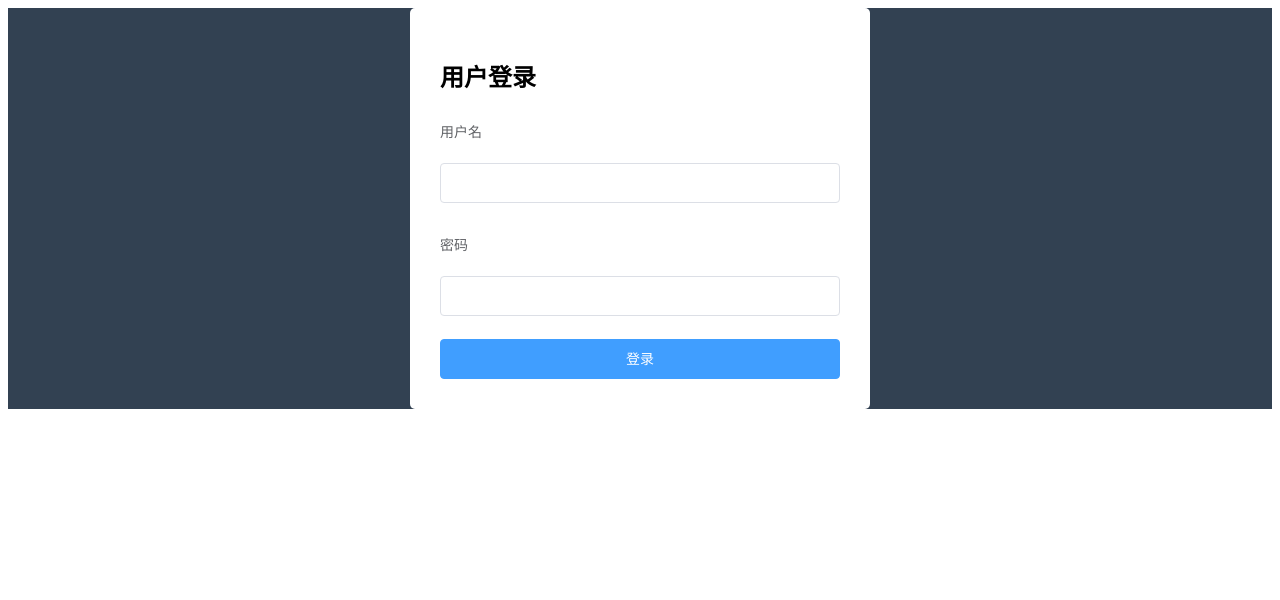
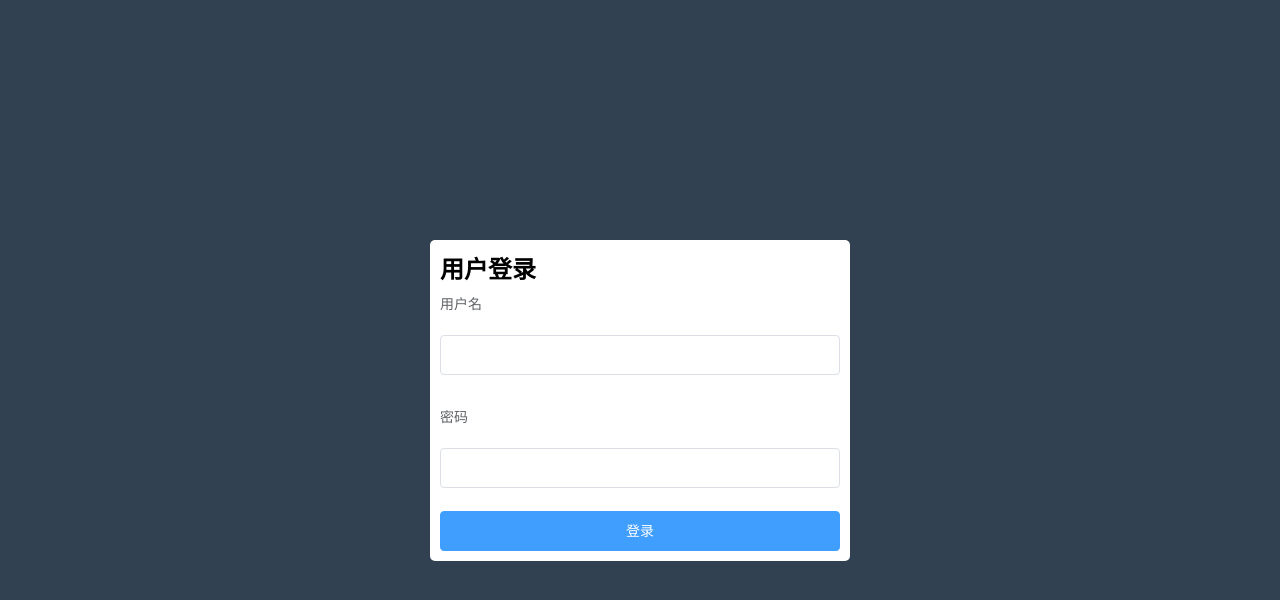
Before and after one commit to wuqibuhuan/shopmanager, a Vue app: page / in a window 1280 px wide. Shown: the top 600 px of the page. Built offline with nearby package versions, Linux system fonts and the light colour scheme.

Commit message:
登陆-发布请求

```diff
--- a/package.json
+++ b/package.json
@@ -13,6 +13,7 @@
     "build": "node build/build.js"
   },
   "dependencies": {
+    "axios": "^0.18.0",
     "element-ui": "^2.5.4",
     "vue": "^2.5.2",
     "vue-router": "^3.0.1"
--- a/src/App.vue
+++ b/src/App.vue
@@ -1,5 +1,5 @@
 <template>
-  <div id="app">
+  <div id="app" >
     <router-view/>
   </div>
 </template>
@@ -11,5 +11,7 @@ export default {
 </script>
 
 <style>
-
+ #app{
+   height: 100%;
+ }
 </style>
--- /dev/null
+++ b/src/assets/css/base.css
@@ -0,0 +1,7 @@
+html,
+body,
+h2 {
+  padding: 0;
+  margin: 0;
+  height: 100%;
+}
--- a/src/components/login.vue
+++ b/src/components/login.vue
@@ -24,20 +24,21 @@ export default {
     }
   },
   methods: {
-    async handlelogin () {
-      const res = await this.$http.post(`login`, this.formdata)
-      console.log(res)
-      const { data: { data: { token }, meta: { msg, status } } } = res
-      if (status === 200) {
-        localStorage.setItem('token', token)
-        this.$router.push({
-          name: 'home'
+      handlelogin() {
+        this.$http.post('login',this.formdata).then(res => {
+          const {
+            data: {
+              data,
+              meta:{msg,status}
+            }
+          } = res
+          if (status ===200) {
+            console.log('login---success--');
+          } else {
+            console.log('error---');
+          }
         })
-      } else {
-        // 用户名/密码错误
-        this.$message.error(msg)
       }
-    }
   }
 }
 </script>
@@ -54,7 +55,7 @@ export default {
   background-color: #ffffff;
   width: 400px;
   border-radius: 5px;
-  padding: 30px;
+  padding: 10px;
 }
 .login-btn {
   width: 100%;
--- a/src/main.js
+++ b/src/main.js
@@ -5,6 +5,10 @@ import App from './App'
 import ElementUI from 'element-ui'
 import 'element-ui/lib/theme-chalk/index.css'
 import router from './router'
+import '@/assets/css/base.css'
+import axios from 'axios'
+axios.defaults.baseURL = 'http://localhost:8888/api/private/v1/'
+Vue.prototype.$http=axios
 Vue.config.productionTip = false
 // vue插件的使用
 Vue.use(ElementUI)
```
Also changed, not shown: 1 other file (tests, documents, lock files or other folders).
